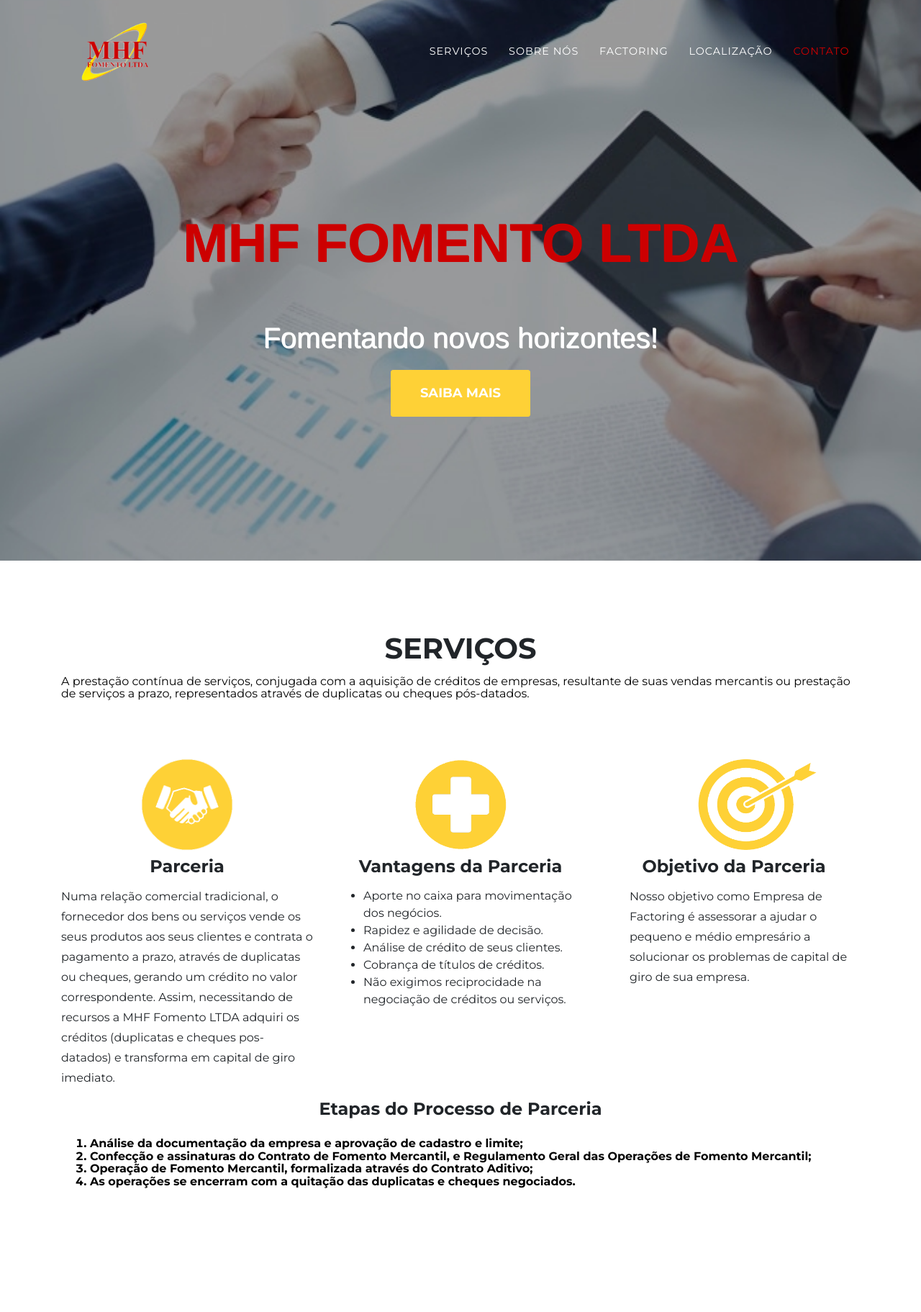
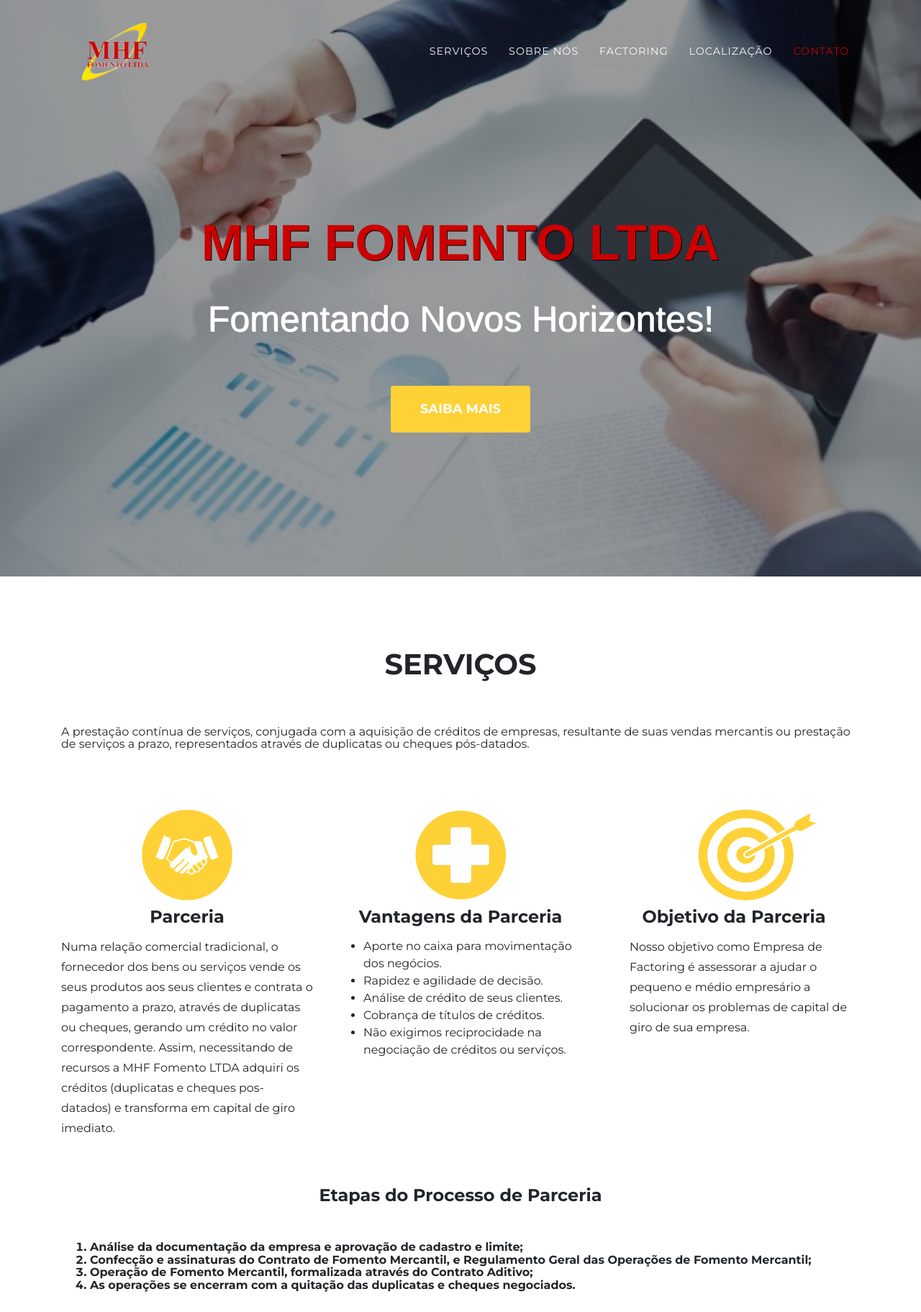
Before and after one commit to angelaamorim/mhf, a PHP site: page / in a window 1280 px wide. Shown: the top 1823 px of the page at 72% size. Run offline with PHP 8.4, Linux system fonts and the light colour scheme; some web fonts are replaced.

Commit message:
Add files via upload

```diff
--- a/css/agency.css
+++ b/css/agency.css
@@ -32,7 +32,6 @@ section {
     margin-top: 0;
     margin-bottom: 15px; }
   section h3.section-subheading {
-    color: black;
     font-size: 16px;
     font-weight: 400;
     margin-bottom: 75px;
@@ -72,8 +71,8 @@ body {
   -webkit-tap-highlight-color: #fed136; }
 
 #mainNav {
-  background-color: #CDC5BF;
-  opacity: 65}
+  background-color: #CFCFCF;
+  opacity: 0.95}
   #mainNav .navbar-toggler {
     font-size: 12px;
     right: 0;
@@ -119,7 +118,8 @@ body {
     #mainNav.navbar-shrink {
       padding-top: 0;
       padding-bottom: 0;
-      background-color: #CFCFCF; }
+      background-color: #CFCFCF;
+    }
       #mainNav.navbar-shrink .navbar-brand {
         font-size: 1.25em;
         padding: 12px 0; } }
@@ -445,7 +445,7 @@ header.masthead {
     margin-top: 0; }
 
 section#contact {
-  background-color: #c4c0c0;
+  background-color: #CFCFCF;
   background-image: url("../img/map-image.png");
   background-repeat: no-repeat;
   background-position: center; }
--- a/index.html
+++ b/index.html
@@ -30,12 +30,12 @@
     <!-- Navigation -->
     <nav class="navbar navbar-expand-lg navbar-dark fixed-top" id="mainNav">
       <div class="container">
-          <a class="navbar-brand js-scroll-trigger" href="#page-top"><img src="img/mhf_logo.png" style="width: 150px"></a>
+          <a class="navbar-brand js-scroll-trigger" href="#page-top"><img src="img/mhf_logo.png" style="width: 150px; opacity: 1;"></a>
         <button class="navbar-toggler navbar-toggler-right" type="button" data-toggle="collapse" data-target="#navbarResponsive" aria-controls="navbarResponsive" aria-expanded="false" aria-label="Toggle navigation">
           Menu
           <i class="fa fa-bars"></i>
         </button>
-        <div class="collapse navbar-collapse" id="navbarResponsive">
+        <div class="collapse navbar-collapse" id="navbarResponsive" style="opacity: 1;">
           <ul class="navbar-nav ml-auto" >
             <li class="nav-item">
               <a class="nav-link js-scroll-trigger" href="#services">Serviços</a>
@@ -61,8 +61,8 @@
     <header class="masthead">
       <div class="container">
         <div class="intro-text">
-            <div class="intro-heading" style="color: #cc0001; text-shadow: 1px 1px;">MHF Fomento LTDA</div><br>
-          <div class="intro-lead-in" style="color: white; text-shadow: 1px 1px">Fomentando novos horizontes!</div>
+            <div class="intro-heading" style="color: #cc0001; text-shadow: 1px 1px black; font-size: 70px; margin-bottom: 0px;">MHF Fomento LTDA</div><br><br>
+          <div class="intro-lead-in" style="color: white; text-shadow: 1px 1px; text-transform: capitalize; font-size: 50px;">Fomentando novos horizontes!</div><br><br>
           <a class="btn btn-xl js-scroll-trigger" href="#services">Saiba Mais</a>
         </div>
       </div>
@@ -73,7 +73,7 @@
       <div class="container">
         <div class="row">
           <div class="col-lg-12 text-center">
-            <h2 class="section-heading">Serviços</h2>
+            <h2 class="section-heading">Serviços</h2><br><br>
             <h3 class="section-subheading" style="text-align:left">A prestação contínua de serviços, conjugada com a aquisição de créditos de empresas, resultante de suas vendas mercantis ou prestação de serviços a prazo, representados através de duplicatas ou cheques pós-datados.</h3>
 
           </div>
@@ -110,7 +110,7 @@
             <p style="text-align:left;padding-left: 30px;">Nosso objetivo como Empresa de Factoring é assessorar a ajudar o pequeno e médio empresário a solucionar os problemas de capital de giro de sua empresa.</p>
           </div>
           <div class="col-lg-12 text-center">
-            <h4 class="section-heading" style="text-transform: none;">Etapas do Processo de Parceria</h4>
+            <h4 class="section-heading" style="text-transform: none; padding-top: 50px">Etapas do Processo de Parceria</h4><br>
             <h3 class="section-subheading" style="text-align:left"><br>
                 <ol><b>
                     <li>Análise da documentação da empresa e aprovação de cadastro e limite; </li>
@@ -218,7 +218,7 @@
       <div class="container">
         <div class="row">
           <div class="col-lg-12 text-center" >
-            <h2 class="section-heading">O que é Factoring?</h2>
+            <h2 class="section-heading">O que é Factoring?</h2><br><br>
             <h3 class="section-subheading" style="text-align: left;">
              No Brasil, o Factoring foi lançado em 11 de fevereiro de 1982, com a criação da ANFAC – ASSOCIACAO NACIONAL DAS SOCIEDADES DE FOMENTO MERCANTIL – FACTORING, entidade civil, sem fins lucrativos, de caráter privado e de âmbito internacional, que tem por objetivo divulgar os verdadeiros conceitos de factoring como mecanismo socioeconômico de apoio gerencial, sobretudo, às empresas de porte médio e pequeno, bem como prestar assistência às sociedades de fomento mercantil filiadas.<br>
              É a prestação de serviços de alavancagem mercadológica, de avaliação de fornecedores, clientes e sacados, de acompanhamentos de contas a receber e de outros serviços, conjugada com a aquisição de créditos de empresas resultantes de suas vendas mercantis ou de prestação de serviço, realizadas a prazo.<br><br>
@@ -230,8 +230,8 @@
                     <li>Matéria – Prima: Prestação de serviços diferenciados;</li>
                     <li>Importação – Exportação: Antecipação de recursos não financeiros. </li>
                 </ol></b>
-            </h3>
-            <h4 class="section-heading" style="text-transform: none;">Embasamento Legal</h4>
+            </h3><br>
+            <h4 class="section-heading" style="text-transform: none;">Embasamento Legal</h4><br><br>
             <ol type="a" style=" text-align: left;">
                     <li> A circular BC 1.359/88, pela qual a Diretoria do Banco Central, reconheceu ser o factoring atividade mista atípica, mediante o compromisso assumido ANFAC de não fazer qualquer tipo de intermediação de recursos de terceiros no mercado, de comprar efetivamente créditos mercantis e de so operar com pessoas jurídicas.</li>
                     <li>A lei n. 8.981/95 em ser art.28, parágrafo 1, alínea c-4, ratificada pela Resolução n 2.144/95, do Conselho Monetário Nacional, e o art. 15, da Leis n. 9.249/95, art. 58, da Lei 9430/96 e art. 58 da Lei 9532/97, em que foi definitivamente reconhecida e tipicidade jurídica própria do instituto e nitidamente delimitada a área de atuação da sociedade de factoring, que não pode ser confundia com as das instituições financeiras;</li>
@@ -266,43 +266,15 @@
           </center>
          </div>
     </section>
-    <!-- Clients -->
-    <section class="py-5">
-      <div class="container">
-        <div class="row">
-          <div class="col-md-3 col-sm-6">
-            <a href="#">
-
-            </a>
-          </div>
-          <div class="col-md-3 col-sm-6">
-            <a href="#">
-
-            </a>
-          </div>
-          <div class="col-md-3 col-sm-6">
-            <a href="#">
-
-            </a>
-          </div>
-          <div class="col-md-3 col-sm-6">
-            <a href="#">
-
-            </a>
-          </div>
-        </div>
-      </div>
-    </section>
-
     <!-- Contact -->
     <section id="contact">
-      <div class="container">
+      <div class="container" style="margin-top:0px">
         <div class="row">
           <div class="col-lg-12 text-center">
             <h2 class="section-heading">Fale Conosco</h2>
             <h3 class="section-subheading">
                 Entre em contato pelos telefones:<b> (047)3366-5540 / (047)3366-5541</b><br><br>
-                E-mail:<b> anibalfilho@mhf.com.br</b><br><br>
+                E-mail:<b> mhf@mhf.com.br</b><br><br>
                 Ou escreva uma mensagem para nós logo abaixo!
             </h3>
           </div>
@@ -356,7 +328,7 @@
                 Telefones: (047)3366-5540 / (047)3366-5541
               </li>
               <li class="list-inline-item">
-                E-mail: anibalfilho@mhf.com.br
+                E-mail: mhf@mhf.com.br
               </li>
             </ul>
           </div>
```
